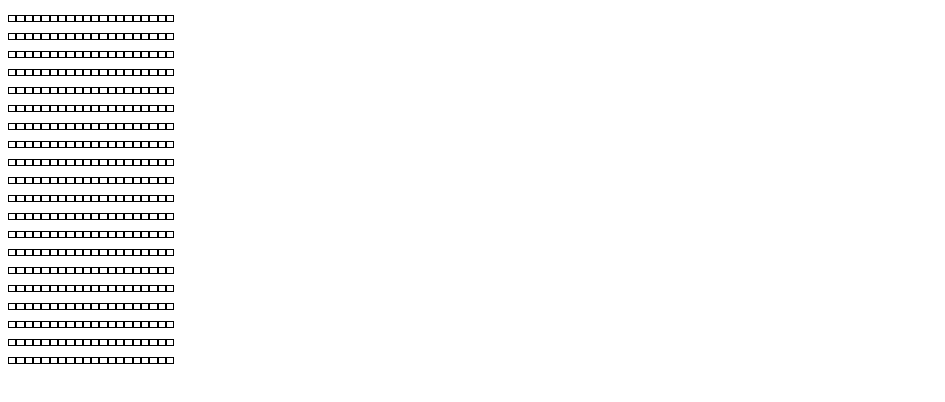
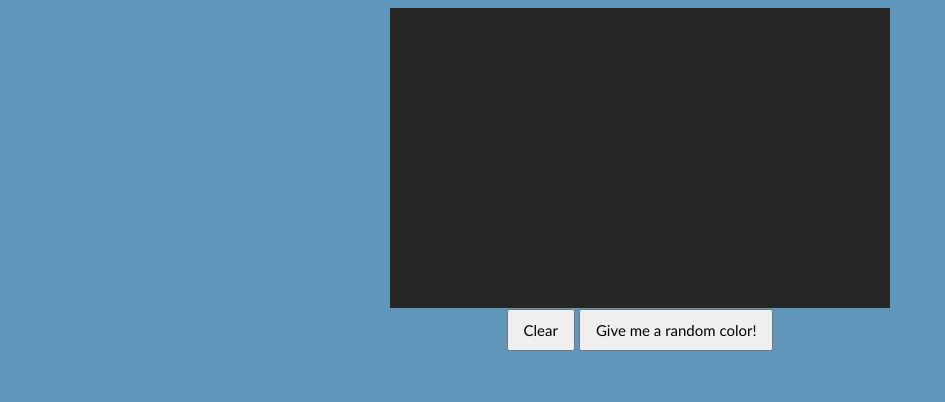
Before and after one commit to keepitrio/sketchpad, a plain HTML site: page index.html in a window 1280 px wide. Shown: the whole page, without its empty margins (0-945 px from the left). Drawn offline with Linux system fonts and the light colour scheme.

Commit message:
added ability to draw in JS, starting JS function for clear button

```diff
--- a/index.html
+++ b/index.html
@@ -1,11 +1,21 @@
 <!DOCTYPE html>
+
 <html>
+
 <head>
   <title>Sketchpad</title>
   <link rel="stylesheet" type="text/css" href="main.css">
 </head>
+
 <body>
+  <div id="canvasDiv"></div>
+  <script src="main.js"></script>
 
-<script src="main.js"></script>
+  <div class="buttonWrapper">
+    <button class="button" id="clear" onclick="clearGrid()">Clear</button>
+    <button class="button" id="color" onclick="randomColor()">Give me a random color!</button>
+
+    <!-- <button class="button" onclick="savePic()">Save pic</button> -->
+  </div>
 </body>
 </html>
--- a/main.css
+++ b/main.css
@@ -1,7 +1,22 @@
-.col {
-    width: .5%;
-    height: 5px;
-    border: 1px solid black;
-    background-color: white;
-    display: inline-block;
+html {
+  background-color: #6096BA;
 }
+
+.buttonWrapper {
+  margin: 1px;
+  display: block;
+  float: center;
+  text-align: center;
+}
+
+.button {
+  padding: 10px 15px;
+  font-size: 15px;
+  font-family: "Trebuchet MS", Helvetica, sans-serif;
+}
+
+#canvas {
+  background-color: #262625;
+  margin: auto;
+  display: block;
+}
--- a/main.js
+++ b/main.js
@@ -1,15 +1,77 @@
-function makeGrid (row, col) {
-  var output = "<div class='wrapper'>";
+var clickX = new Array();
+var clickY = new Array();
+var clickDrag = new Array();
+var paint;
 
-  for(var i = 0; i < row; i++) {
-    output += "<div class='row'>";
-    for(var j = 0; j < col; j++) {
-      output += "<div class='col'> </div>";
-    }
-    output += "</div>";
-  }
-  output += "</div>";
-  return output;
+function addClick(x, y, dragging) {
+  clickX.push(x);
+  clickY.push(y);
+  clickDrag.push(dragging);
 }
 
-document.body.innerHTML = makeGrid(20, 20);
+//Creates grid if not supported by browser
+var canvasDiv = document.getElementById('canvasDiv');
+canvas = document.createElement('canvas');
+canvas.setAttribute('width', '500px');
+canvas.setAttribute('height', '300px');
+canvas.setAttribute('id', 'canvas');
+canvasDiv.appendChild(canvas);
+if(typeof G_vmlCanvasManager != 'undefined') {
+  canvas = G_vmlCanvasManager.initElement(canvas);
+}
+context = canvas.getContext("2d");
+
+//Mouse events.. When mouse is clicked and moved, it will draw.
+canvas.addEventListener('mousedown', function(e) {
+  console.log("mousedown");
+  var mouseX = e.pageX - this.offsetLeft;
+  var mounseY = e.pageY - this.offsetTop
+
+  paint = true;
+  //addClick will record mouse location data
+  addClick(e.pageX - this.offsetLeft, e.pageY - this.offsetTop);
+  //redraw will draw the data
+  redraw();
+});
+
+canvas.addEventListener('mousemove', function(e){
+  if(paint) {
+      addClick(e.pageX - this.offsetLeft, e.pageY - this.offsetTop, true)
+    redraw();
+    }
+});
+
+canvas.addEventListener('mouseup', function(e){
+  paint = false;
+});
+
+canvas.addEventListener('mouseleave', function(e){
+  paint = false;
+});
+
+function redraw(){
+  context.clearRect(0, 0, context.canvas.width, context.canvas.height); // Clears the canvas
+
+  context.strokeStyle = "#A3CEF1";
+  context.lineJoin = "round";
+  context.lineWidth = 5;
+
+  for(var i=0; i < clickX.length; i++) {
+    context.beginPath();
+    if(clickDrag[i] && i){
+      context.moveTo(clickX[i-1], clickY[i-1]);
+     }else{
+       context.moveTo(clickX[i]-1, clickY[i]);
+     }
+     context.lineTo(clickX[i], clickY[i]);
+     context.closePath();
+     context.stroke();
+  }
+}
+
+var clear = document.getElementById('clear');
+clear.addEventListener('click', function(e){
+
+});
+
+context.clearRect(0, 0, 500, 300);
```
Also changed, not shown: 1 other file.
